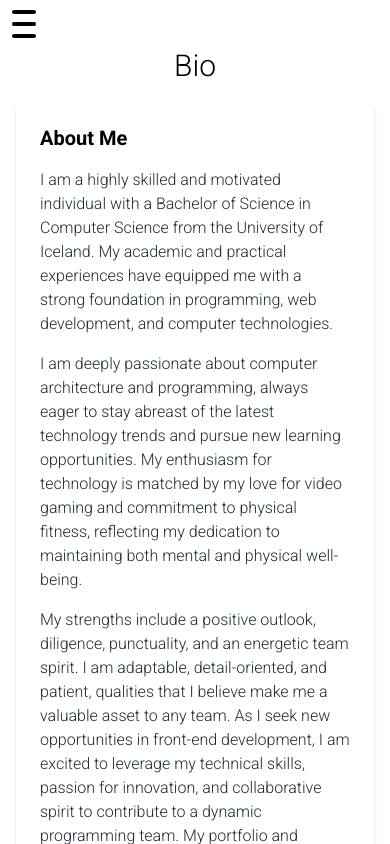
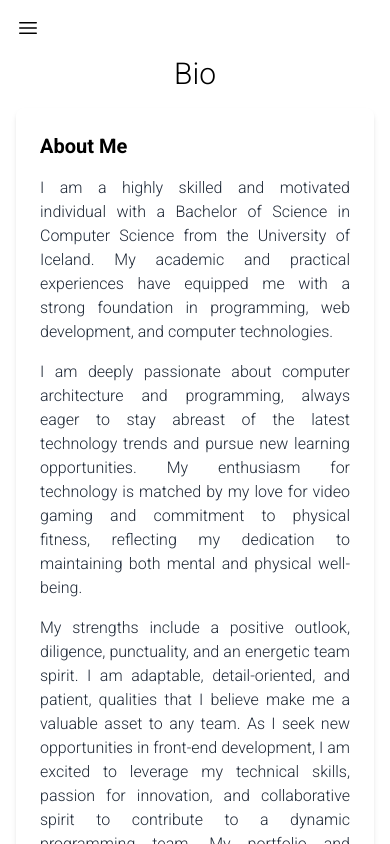
Before and after one commit to birkirfreyrg/birkirgudbjarts, a Next.js app: page /bio in a window 390 px wide. Shown: the top 844 px of the page. Built offline with nearby package versions, Linux system fonts and the light colour scheme.

Commit message:
Redid the Hamburger menu. Removed Hover for Mobiles. Fixed widths on images on mobile. Removed Border on Portfolio.

```diff
--- a/app/components/Bio.tsx
+++ b/app/components/Bio.tsx
@@ -3,7 +3,7 @@ export default function Bio() {
     <div className="flex justify-center items-center sm:w-2/3 w-full p-4">
       <div className="bg-white shadow-md rounded-lg p-6">
         <h3 className="text-xl font-bold mb-4">About Me</h3>
-        <div className="text-gray-800 font-light">
+        <div className="text-gray-800 font-light text-justify">
           <p className="mb-4">
             I am a highly skilled and motivated individual with a Bachelor of
             Science in Computer Science from the University of Iceland. My
--- /dev/null
+++ b/app/components/HamburgerIcon.tsx
@@ -0,0 +1,18 @@
+export default function HamburgerIcon() {
+  return (
+    <svg
+      xmlns="http://www.w3.org/2000/svg"
+      fill="none"
+      viewBox="0 0 24 24"
+      strokeWidth={1.5}
+      stroke="currentColor"
+      className="size-6"
+    >
+      <path
+        strokeLinecap="round"
+        strokeLinejoin="round"
+        d="M3.75 6.75h16.5M3.75 12h16.5m-16.5 5.25h16.5"
+      />
+    </svg>
+  );
+}
--- a/app/components/HamburgerMenu.tsx
+++ b/app/components/HamburgerMenu.tsx
@@ -1,58 +1,65 @@
 "use client";
+
 import { useState } from "react";
+import HamburgerIcon from "./HamburgerIcon";
+import Link from "next/link";
+import ClickAwayListener from "react-click-away-listener";
+import XIcon from "./XIcon";
 
-const HamburgerMenu = () => {
+export default function HamburgerMenu() {
   const [isOpen, setIsOpen] = useState(false);
 
+  const handleClickAway = () => {
+    setIsOpen(false);
+  };
+
+  const toggleMenu = () => {
+    setIsOpen(!isOpen);
+  };
+
   return (
-    <div className="relative md:hidden">
-      {/* Hidden on large screens and above */}
+    <ClickAwayListener onClickAway={handleClickAway}>
+      <div className="md:hidden flex">
         <button
-        className="flex flex-col h-12 w-12 rounded justify-center items-center group"
-        onClick={() => setIsOpen(!isOpen)}
+          onClick={toggleMenu}
+          className="block p-4 focus:outline-none z-50 relative"
         >
-        <div
-          className={`h-1 w-6 my-1 rounded-full bg-black transition ease transform duration-300 ${
-            isOpen ? "rotate-45 translate-y-3.5" : ""
-          }`}
-        ></div>
-        <div
-          className={`h-1 w-6 my-1 rounded-full bg-black transition ease transform duration-300 ${
-            isOpen ? "opacity-0" : ""
-          }`}
-        ></div>
-        <div
-          className={`h-1 w-6 my-1 rounded-full bg-black transition ease transform duration-300 ${
-            isOpen ? "-rotate-45 -translate-y-3.5" : ""
-          }`}
-        ></div>
+          {isOpen ? <XIcon /> : <HamburgerIcon />}
         </button>
-      <div
-        className={`absolute top-16 left-0 w-48 bg-white shadow-lg rounded-lg transition duration-300 ${
-          isOpen ? "opacity-100" : "opacity-0 pointer-events-none"
-        }`}
-        style={{ top: "3rem", left: "0" }}
+        <nav
+          className={`fixed top-0 left-0 w-1/2 pt-20 h-full bg-white flex  transition-transform transform ${
+            isOpen ? "translate-x-0" : "-translate-x-full"
+          } z-40`}
         >
-        <ul className="flex flex-col p-4">
-          <li className="py-2">
-            <a href="/">home</a>
+          <ul className="flex flex-col pl-12 space-y-8">
+            <li>
+              <Link href="/" className="text-2xl">
+                home
+              </Link>
             </li>
-          <li className="py-2">
-            <a href="/bio">bio</a>
+            <li>
+              <Link href="/bio" className="text-2xl">
+                bio
+              </Link>
             </li>
-          <li className="py-2">
-            <a href="/resume">resume</a>
+            <li>
+              <Link href="/resume" className="text-2xl">
+                resume
+              </Link>
             </li>
-          <li className="py-2">
-            <a href="/portfolio">portfolio</a>
+            <li>
+              <Link href="/portfolio" className="text-2xl">
+                portfolio
+              </Link>
             </li>
-          <li className="py-2">
-            <a href="contact">contact</a>
+            <li>
+              <Link href="/contact" className="text-2xl">
+                contact
+              </Link>
             </li>
           </ul>
+        </nav>
       </div>
-    </div>
+    </ClickAwayListener>
   );
-};
-
-export default HamburgerMenu;
+}
--- a/app/components/ImageRightTextLeft.tsx
+++ b/app/components/ImageRightTextLeft.tsx
@@ -22,7 +22,7 @@ const ImageRightTextLeft: React.FC<ImageTextSplitProps> = ({
       href={link}
       target="_blank"
       rel="noopener noreferrer"
-      className="flex flex-col md:flex-row gap-4 border rounded-md p-2 shadow-md w-11/12 md:w-4/5 cursor-pointer transition-opacity duration-500 ease-in-out hover:opacity-80"
+      className="flex flex-col md:flex-row gap-4 rounded-md p-2 shadow-md w-11/12 md:w-4/5 cursor-pointer transition duration-1000 lg:hover:scale-105"
     >
       <div className="order-1 md:order-2 flex justify-center items-center w-full">
         <Image
@@ -30,12 +30,12 @@ const ImageRightTextLeft: React.FC<ImageTextSplitProps> = ({
           alt={altText}
           width={500}
           height={500}
-          className="border shadow-md"
+          className="border shadow-md max-h-max"
         />
       </div>
       <div className="flex flex-col justify-center items-center w-full md:overflow-auto overflow-hidden">
         <h3 className="font-extrabold text-2xl mb-4">{title}</h3>
-        <div className="text-center">
+        <div className="text-justify">
           {textContent.map((paragraph, index) => (
             <p key={index} className="font-light mb-2">
               {paragraph}
--- a/app/components/ImageTextSplit.tsx
+++ b/app/components/ImageTextSplit.tsx
@@ -21,7 +21,7 @@ const ImageTextSplit: React.FC<ImageTextSplitProps> = ({
       href={link}
       target="_blank"
       rel="noopener noreferrer"
-      className="flex flex-col md:flex-row gap-4 border rounded-md p-2 shadow-md w-11/12 md:w-4/5 cursor-pointer transition-opacity duration-500 ease-in-out hover:opacity-80"
+      className="flex flex-col md:flex-row gap-4 rounded-md p-2 shadow-md w-11/12 md:w-4/5 cursor-pointer transition duration-1000 lg:hover:scale-105"
     >
       <div className="order-2 md:order-1 gap-4 flex justify-center items-center w-full">
         <Image
@@ -29,12 +29,12 @@ const ImageTextSplit: React.FC<ImageTextSplitProps> = ({
           alt={altText}
           width={500}
           height={500}
-          className="border shadow-md max-h-max max-w-max"
+          className="border shadow-md max-h-max"
         />
       </div>
       <div className="order-1 md:order-2 flex flex-col justify-center items-center w-full md:overflow-auto">
         <h3 className="font-extrabold text-2xl mb-4">{title}</h3>
-        <div className="text-center">
+        <div className="text-justify">
           {textContent.map((paragraph, index) => (
             <p key={index} className="font-light mb-2">
               {paragraph}
--- a/app/components/Resume.tsx
+++ b/app/components/Resume.tsx
@@ -6,7 +6,7 @@ import References from "./References";
 
 export default function Resume() {
   return (
-    <div className="flex flex-col justify-center items-center sm:w-2/3 w-full p-4">
+    <div className="flex flex-col justify-center text-justify items-center sm:w-2/3 w-full p-4">
       <div className="bg-white shadow-md rounded-lg p-6">
         <div className="mb-4">
           <SmallHeader text="About me" />
--- /dev/null
+++ b/app/components/XIcon.tsx
@@ -0,0 +1,20 @@
+const XIcon = () => {
+  return (
+    <svg
+      xmlns="http://www.w3.org/2000/svg"
+      fill="none"
+      viewBox="0 0 24 24"
+      strokeWidth={1.5}
+      stroke="currentColor"
+      className="size-6"
+    >
+      <path
+        strokeLinecap="round"
+        strokeLinejoin="round"
+        d="M6 18 18 6M6 6l12 12"
+      />
+    </svg>
+  );
+};
+
+export default XIcon;
--- a/package.json
+++ b/package.json
@@ -11,6 +11,7 @@
   "dependencies": {
     "next": "^14.1.3",
     "react": "^18.2.0",
+    "react-click-away-listener": "^2.2.3",
     "react-dom": "^18.2.0"
   },
   "devDependencies": {
```
Also changed, not shown: 1 other file (tests, documents, lock files or other folders). Lines whose indentation alone changed are shown as unchanged.
